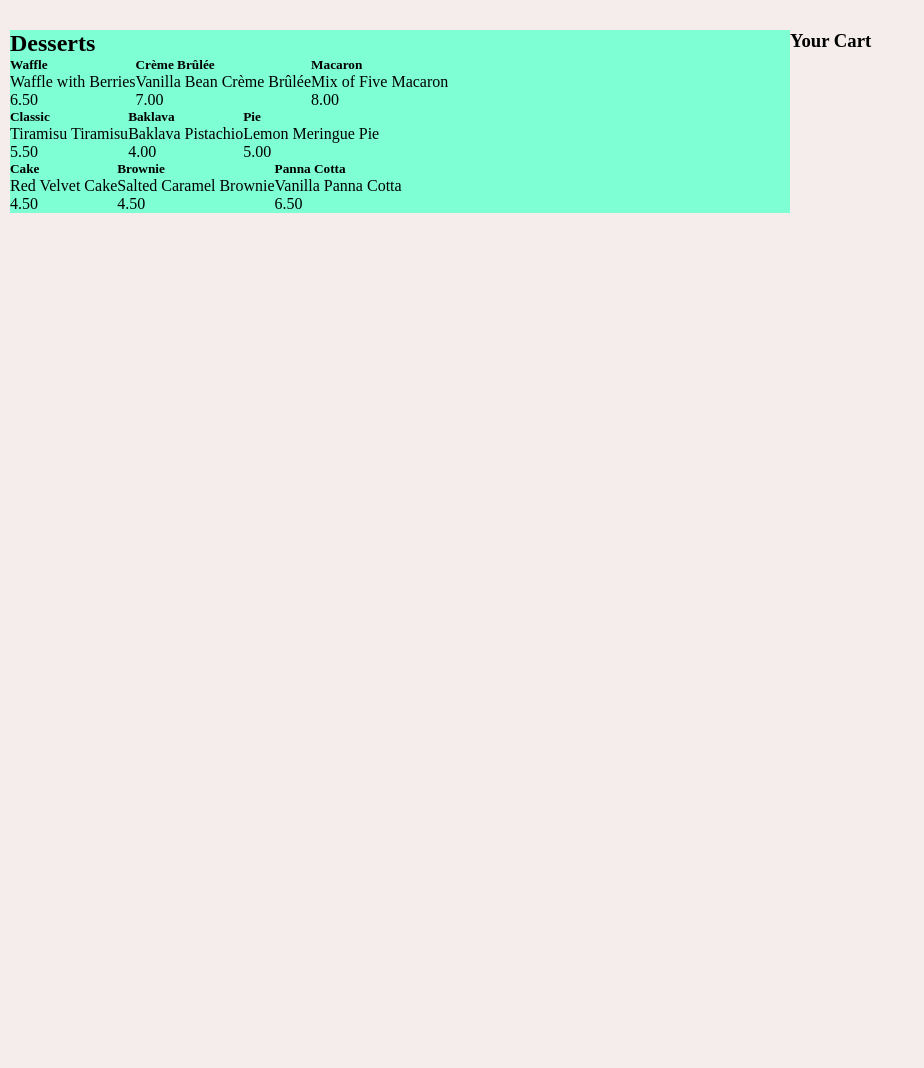
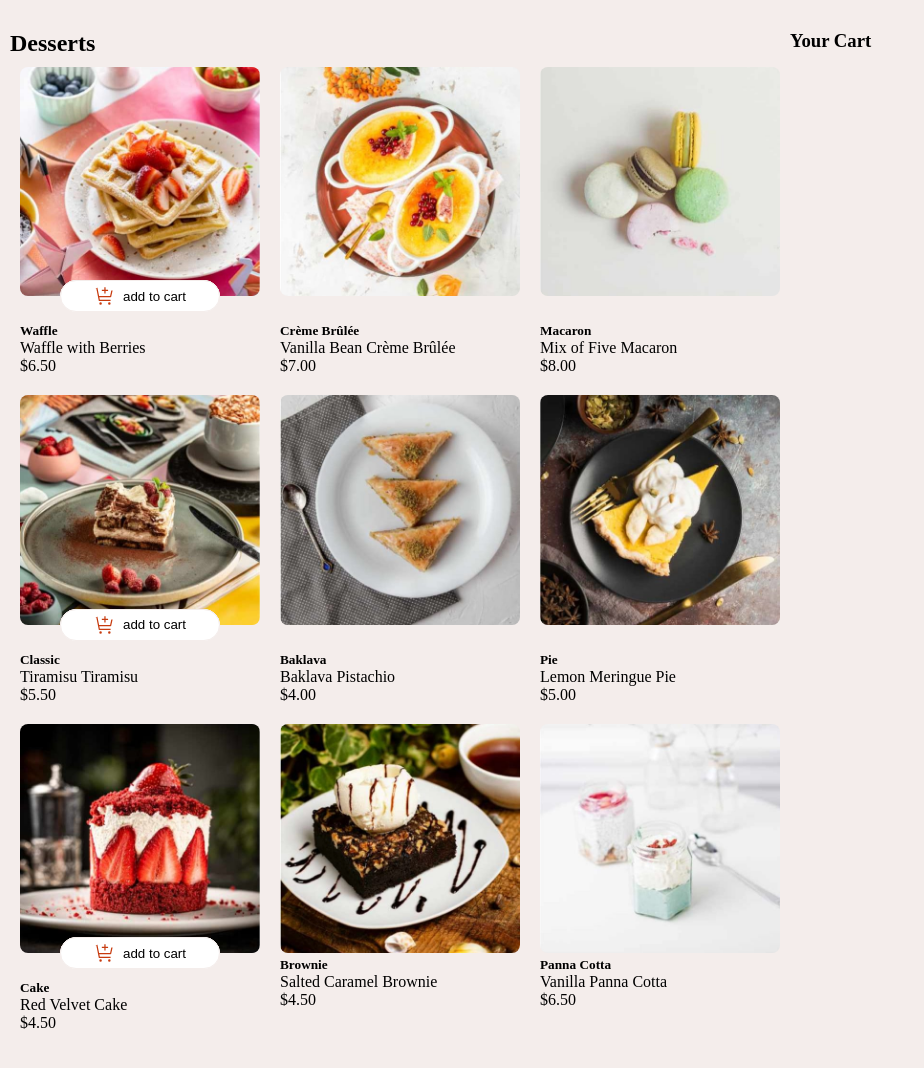
Before and after one commit to Deividmattos/MenuDesserts, a plain HTML site: page index.html in a window 1280 px wide. Shown: the whole page, without its empty margins (0-924 px from the left). Before the commit the page ends 800 px from the top, so only its background shows below. Drawn offline with Linux system fonts and the light colour scheme.

Commit message:
create add cart

```diff
--- /dev/null
+++ b/css/cards.css
@@ -0,0 +1,4 @@
+.cards{
+
+                          padding:10px;
+}
--- a/css/desserts.css
+++ b/css/desserts.css
@@ -1,5 +1,7 @@
 .desserts{
                           max-width: 780px;
                           width: 100%;
-                          background-color: aquamarine;
+                          gap: 8px;
+
+
 }
--- /dev/null
+++ b/css/image.css
@@ -0,0 +1,3 @@
+img{
+                          border-radius: 8px;
+}
--- a/css/index.css
+++ b/css/index.css
@@ -2,3 +2,5 @@
 @import url(container.css);
 @import url(rowDesserts.css);
 @import url(desserts.css);
+@import url(cards.css);
+@import url(image.css);
--- a/css/rowDesserts.css
+++ b/css/rowDesserts.css
@@ -1,3 +1,26 @@
 .row_desserts {
                           display: flex;
+                          position: relative;
 }
+
+button {
+                          padding: 5px;
+                          border-radius: 18px;
+                          width: 160px;
+                          position: absolute;
+                          left: 50px;
+                          bottom:73px;
+                          border: 1px solid var(--Rose100);
+                          background-color: white;
+                          display: flex;
+                          align-items: center;
+                          justify-content: center;
+
+}
+
+button span {
+                margin-left: 8px;
+}
+.description_text{
+                          margin-top: 23px;
+}
--- a/index.html
+++ b/index.html
@@ -13,56 +13,142 @@
 
         <div class="cards_desserts">
           <div class="row_desserts">
-            <div class="Waffle">
+            <div class="cards">
+              <div class="image">
+                <img src="assets/images/image-waffle-desktop.jpg" alt="" />
+              </div>
+              <button>
+                <img src="assets/images/icon-add-to-cart.svg" alt="" />
+                <span>add to cart</span>
+              </button>
+              <div class="description_text">
                 <h5>Waffle</h5>
                 <p>Waffle with Berries</p>
-              <p>6.50</p>
+                <p>$6.50</p>
               </div>
-            <div>
+            </div>
+
+            <div class="cards">
+              <div class="image">
+                <img
+                  src="assets/images/image-creme-brulee-desktop.jpg"
+                  alt=""
+                />
+              </div>
+              <button>
+                <img src="assets/images/icon-add-to-cart.svg" alt="" />
+                <span>add to cart</span>
+              </button>
+              <div class="description_text">
                 <h5>Crème Brûlée</h5>
                 <p>Vanilla Bean Crème Brûlée</p>
-              <p>7.00</p>
+                <p>$7.00</p>
               </div>
-            <div>
+            </div>
+
+            <div class="cards">
+              <div class="image">
+                <img src="assets/images/image-macaron-desktop.jpg" alt="" />
+              </div>
+              <button>
+                <img src="assets/images/icon-add-to-cart.svg" alt="" />
+                <span>add to cart</span>
+              </button>
+              <div class="description_text">
                 <h5>Macaron</h5>
                 <p>Mix of Five Macaron</p>
-               <p>8.00</p>
+                <p>$8.00</p>
+              </div>
             </div>
           </div>
 
           <div class="row_desserts">
-            <div>
+            <div class="cards">
+              <div class="image">
+                <img src="assets/images/image-tiramisu-desktop.jpg" alt="" />
+              </div>
+              <button>
+                <img src="assets/images/icon-add-to-cart.svg" alt="" />
+                <span>add to cart</span>
+              </button>
+              <div class="description_text">
                 <h5>Classic</h5>
                 <p>Tiramisu Tiramisu</p>
-              <p>5.50</p>
+                <p>$5.50</p>
               </div>
-            <div>
-              <h5>Baklava </h5>
+            </div>
+
+            <div class="cards">
+              <div class="image">
+                <img src="assets/images/image-baklava-desktop.jpg" alt="" />
+              </div>
+              <button>
+                <img src="assets/images/icon-add-to-cart.svg" alt="" />
+                <span>add to cart</span>
+              </button>
+              <div class="description_text">
+                <h5>Baklava</h5>
                 <p>Baklava Pistachio</p>
-              <p>4.00</p>
+                <p>$4.00</p>
               </div>
-            <div>
+            </div>
+
+            <div class="cards">
+              <div class="image">
+                <img src="assets/images/image-meringue-desktop.jpg" alt="" />
+              </div>
+              <button>
+                <img src="assets/images/icon-add-to-cart.svg" alt="" />
+                <span>add to cart</span>
+              </button>
+              <div class="description_text">
                 <h5>Pie</h5>
-              <p>Lemon Meringue Pie </p>
-              <p>5.00</p>
+                <p>Lemon Meringue Pie</p>
+                <p>$5.00</p>
+              </div>
             </div>
           </div>
 
           <div class="row_desserts">
-            <div>
+            <div class="cards">
+              <div class="image">
+                <img src="assets/images/image-cake-desktop.jpg" alt="" />
+              </div>
+              <button>
+                <img src="assets/images/icon-add-to-cart.svg" alt="" />
+                <span>add to cart</span>
+              </button>
+              <div class="description_text">
                 <h5>Cake</h5>
                 <p>Red Velvet Cake</p>
-              <p>4.50</p>
+                <p>$4.50</p>
               </div>
-            <div>
+            </div>
+
+            <div class="cards">
+              <div class="image">
+                <img src="assets/images/image-brownie-desktop.jpg" alt="" />
+              </div>
+              <button>
+                <img src="assets/images/icon-add-to-cart.svg" alt="" />
+                <span>add to cart</span>
+              </button>
               <h5>Brownie</h5>
               <p>Salted Caramel Brownie</p>
-              <p>4.50</p>
+              <p>$4.50</p>
             </div>
-            <div>
+
+            <div class="cards">
+              <div class="image">
+                <img src="assets/images/image-panna-cotta-desktop.jpg" alt="" />
+              </div>
+              <button>
+                <img src="assets/images/icon-add-to-cart.svg" alt="" />
+                <span>add to cart</span>
+              </button>
               <h5>Panna Cotta</h5>
               <p>Vanilla Panna Cotta</p>
-              <p>6.50</p>
+              <p>$6.50</p>
             </div>
           </div>
         </div>
```
Lines whose indentation alone changed are shown as unchanged.
